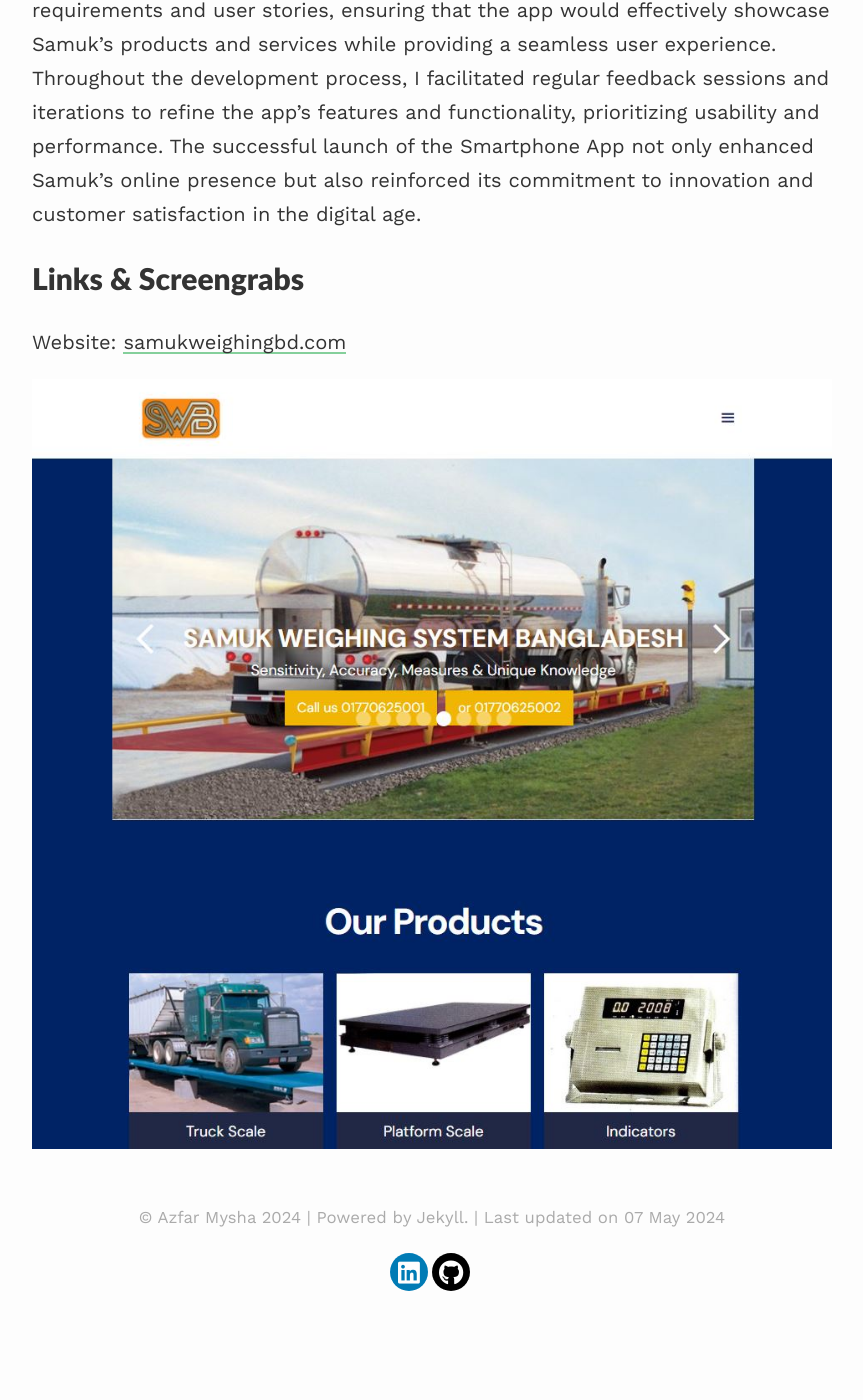
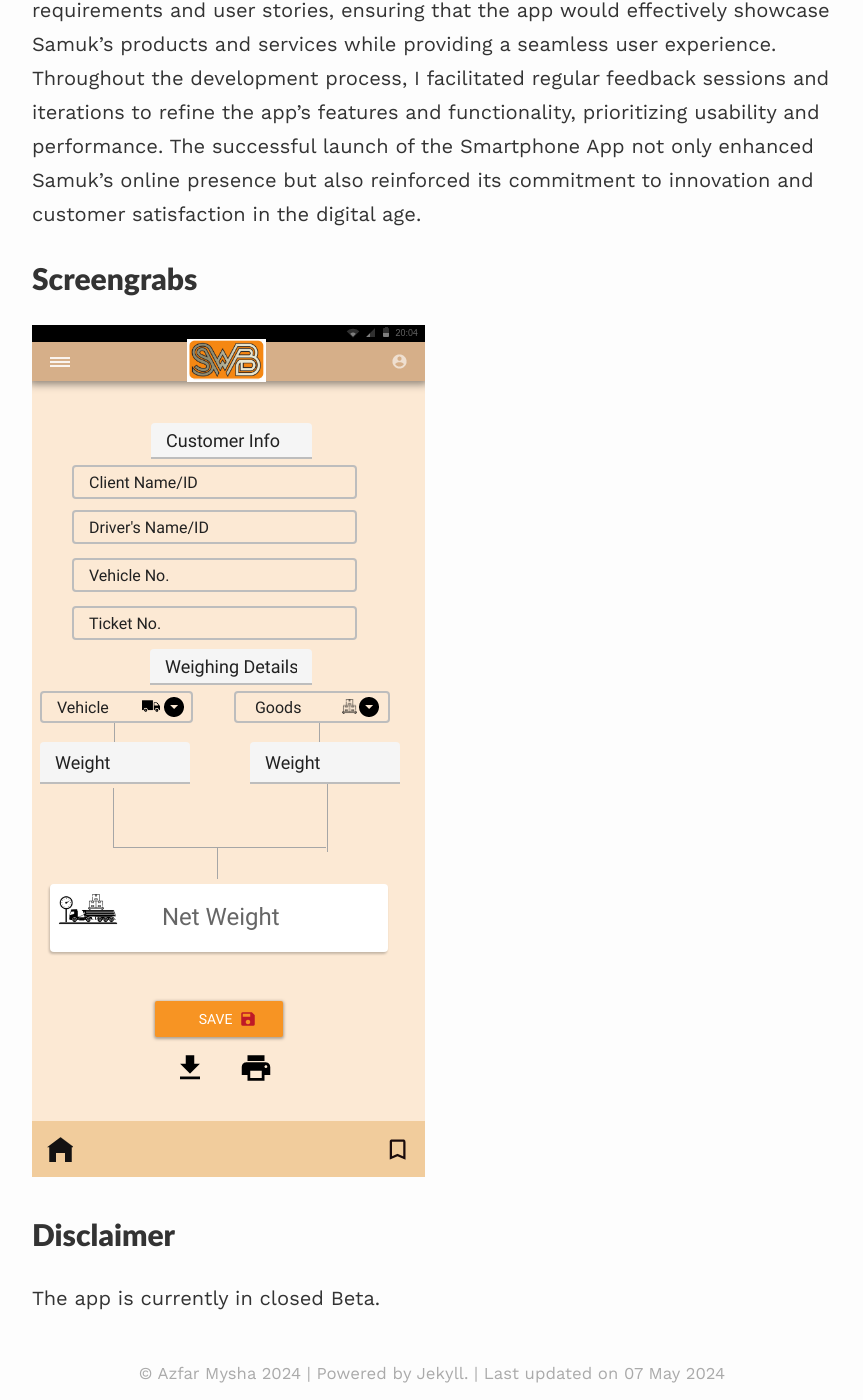
Before and after one commit to azfarmysha/azfarmysha.github.io, a Jekyll site: the page built from docs/_projects/swb-smartphone-app.md, in a window 1280 px wide and 1400 px high, scrolled down 817 px. Shown: the whole window, without its empty margins (208-1071 px from the left). Built offline with Jekyll 4.4.1, drawn with Linux system fonts in a browser that asks for light colours; nearby versions of some CDN libraries; before the commit the page ends 2132 px from its top, so only the background shows below that.

Commit message:
Update blogs and projects

```diff
--- a/docs/_projects/swb-smartphone-app.md
+++ b/docs/_projects/swb-smartphone-app.md
@@ -14,8 +14,11 @@
 As a Product Owner, I spearheaded the initiative to assist Samuk Weighing System Bangladesh, a prominent importer and manufacturer of heavy-industry machinery, in launching a Smartphone App aligned with their website. Through comprehensive market research and stakeholder consultations, I identified the specific needs and preferences of Samuk's target audience. Collaborating closely with the development team, I translated these insights into actionable requirements and user stories, ensuring that the app would effectively showcase Samuk's products and services while providing a seamless user experience. Throughout the development process, I facilitated regular feedback sessions and iterations to refine the app's features and functionality, prioritizing usability and performance. The successful launch of the Smartphone App not only enhanced Samuk's online presence but also reinforced its commitment to innovation and customer satisfaction in the digital age.
 
 
-## Links & Screengrabs
+## Screengrabs
 
-Website: [samukweighingbd.com](https://www.samukweighingbd.com/)
+![Screenshot](/assets/images/project-smartphone-sc1.png)
 
-![Screenshot](/assets/images/project-website-sc1.jpg)
+
+## Disclaimer
+
+The app is currently in closed Beta.
```
Also changed, not shown: docs/_posts/2024-02-16-technical-non-technical.md (+4 -0 lines), docs/assets/images/project-smartphone-sc1.png (added).
